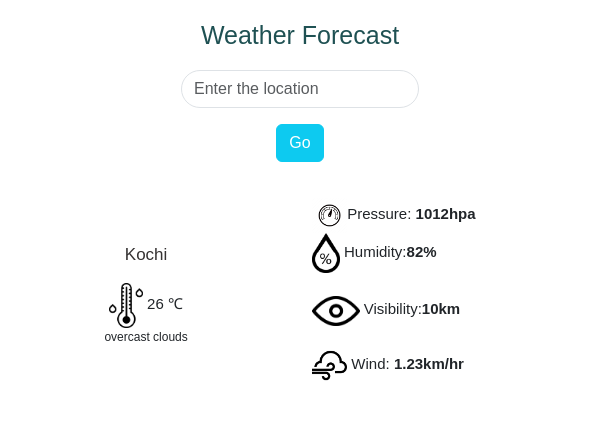
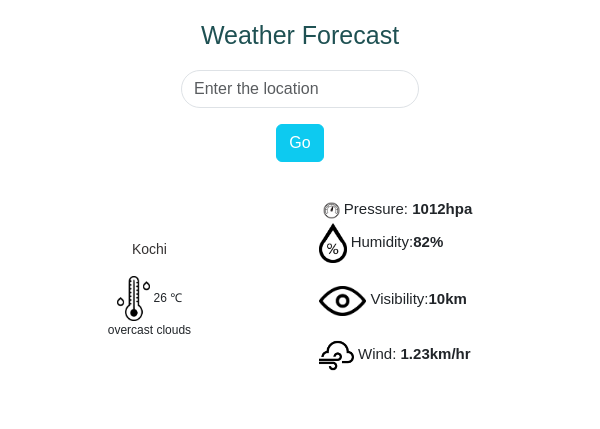
Before and after one commit to karishmap29/weatherapp, a plain HTML site: page index.html in a window 600 px wide. Drawn offline with nearby package versions, Linux system fonts and the light colour scheme.

Commit message:
initial commit

```diff
--- a/weather.css
+++ b/weather.css
@@ -86,10 +86,10 @@ h2{
     font-size: 15px;
 }
 #pl{
-    font-size: 17px;
+    font-size: 14px;
 }
 #deg{
-font-size: 15px;
+font-size: 12px;
 }
 #des{
 font-size: 12px;
@@ -101,7 +101,7 @@ font-size: 12px;
 
 }
 #i1{
-    height:35px;
+    height:25px;
 }
 #i2{
     height:40px;
```
